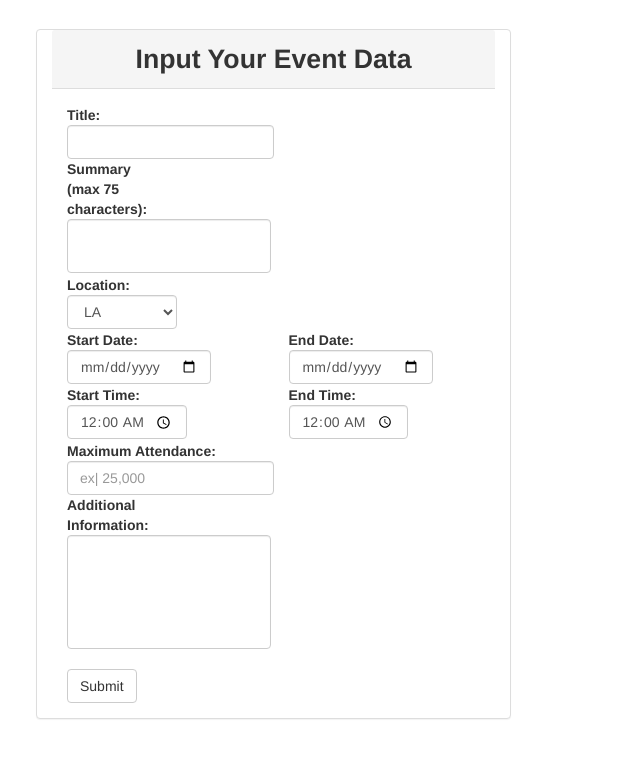
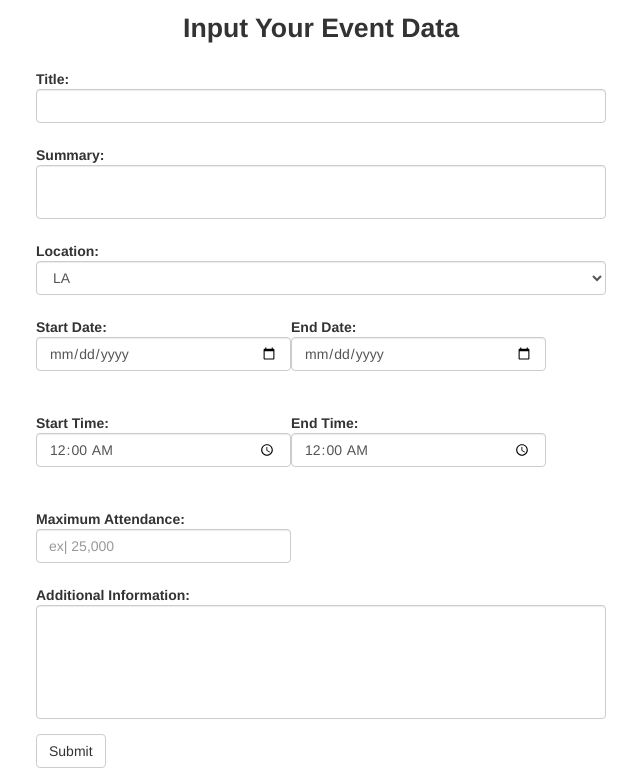
Before and after one commit to rjc59/SocialCal, a Python web app: template templates/addEventPage.html in a window 1280 px wide. Shown: the part 51-819 px from the top of the page, without its empty margins (34-674 px from the left). Before the commit the page ends 770 px from the top, so only its background shows below. Run offline with Jinja, Linux system fonts and the light colour scheme; the template is opened without the code that fills it, so the values that code supplies are empty; some libraries are stand-ins or nearby versions.

Commit message:
More bootstrap fun
Almost have a presentable web page for presentation 2.

```diff
--- a/static/style.css
+++ b/static/style.css
@@ -12,7 +12,6 @@ un{
 nc{
   font-family: "Helvetica Neue",Helvetica,Arial,sans-serif;
   font-size: 14pt;
-  font-weight: bold;
 }
 textarea{
 	resize: none;
--- a/templates/addEventPage.html
+++ b/templates/addEventPage.html
@@ -3,28 +3,28 @@
 <script>
 
 </script>
-<br><br><br><br>
+<br><br><br>
 <div class = "container">
-	<div class="panel panel-default col-xs-5">
-
-		<div class = "panel-heading">
-			<div class="panel-title text-center"><he5>Input Your Event Data</he5></div>
-		</div>
-
-		<div class="panel-body">
-			<form role = "form" method="post" class="form-inline" action="/processform">
+	<form role = "form" method="post" class="form-horizontal col-md-6" action="/processform">
+		<div class="form-group text-center"><he5>Input Your Event Data</he5></div>
+		<div class="row">
 			<div class="form-group">
-					<label for: "summary" class="control-label">Title: </label><br>
+				<label for: "summary" class="control-label col-lg-1">Title: </label>
+				<div class="col-lg-12">
 					<input type="text" class="form-control" name="title" maxlength=25 required>
 				</div>
+			</div>
+		</div>
 		<div class="row">
-					<div class="form-group col-xs-3">
-						<label for: "summary" class="control-label">Summary (max 75 characters):</label><br>
+			<div class="form-group">
+				<label for: "summary" class="control-label col-lg-1">Summary:</label>
+				<div class="col-lg-12">
 					<textarea type="text" name="summary" class="form-control" rows="2" maxlength="75"></textarea>
 				</div>
 			</div>
+		</div>
 		<div class="form-group">
-					<label for: "location" class="control-label">Location: </label> <br>
+			<label for: "location" class="control-label">Location: </label>
 			<select class="form-control" name="location">
 				<option>LA</option>
 				<option>NY</option>
@@ -32,42 +32,42 @@
 			</select>
 		</div>
 		<div class="row">
-					<div class="form-group col-xs-3">
-						<label for: "startDate" class="control-label">Start Date: </label> <br>
+			<div class="form-group col-md-6">
+				<label for: "startDate" class="control-label">Start Date: </label>
 				<input class="form-control" type="date" name="startdate" placeholder="Start Date" required><br>
 			</div>
-					<div class="form-group col-xs-3 col-xs-offset-3">
-						<label for: "endDate" class="control-label">End Date: </label> <br>
+			<div class="form-group col-md-6">
+				<label for: "endDate" class="control-label">End Date: </label>
 				<input class="form-control" type="date" name="enddate" placeholder="End Date" required><br>
 			</div>
 		</div>
 		<div class="row">
-					<div class="form-group col-xs-3">
-						<label for: "startTime" class="control-label">Start Time: </label> <br>
+			<div class="form-group col-md-6">
+				<label for: "startTime" class="control-label">Start Time: </label>
 				<input class="form-control" type="time" value="00:00" name="starttime" placeholder="Start Time" required><br>
 			</div>
-					<div class="form-group col-xs-3 col-xs-offset-3">
-						<label for: "endTime" class="control-label">End Time: </label><br>
+			<t>
+			<div class="form-group col-md-6">
+				<label for: "endTime" class="control-label ">End Time: </label>
 				<input class="form-control" type="time" value="00:00" name="endtime" placeholder="End Time" required><br>
 			</div>
 		</div>
 		<div class="row">
-					<div class="form-group col-xs-5">
-						<label for: "attendance" class="control-label">Maximum Attendance: </label><br>
-						<input class="form-control" type="number" class="form-control" name="attendance" placeholder="ex| 25,000">
+			<div class="form-group col-md-6">
+				<label for: "attendance" class="control-label">Maximum Attendance: </label>
+				<input class="form-control" type="number" class="form-control" name="attendance" placeholder="ex| 25,000" required>
+			</div>
+		</div>
+		<div class="row-horizontal">
+			<div class="form-group">
+				<label for: "information" class="control-label">Additional Information: </label>
+				<textarea class="form-control" name="information" type="text" class="form-control" rows="5"></textarea>
 			</div>
 		</div>
 		<div class="row">
-					<div class="form-group col-xs-3">
-						<label for: "information" class="control-label">Additional Information: </label><br>
-						<textarea class="form-control" name="information" type="text" class="form-control" rows="5"></textarea>
-					</div>
-				</div>
-				<br>
-				<button type="submit" class="btn btn-default">Submit</button><br>
+			<button type="submit" class="btn btn-default">Submit</button>
 		</div>
 	</form>
 </div>
-</div>
 
 {% endblock %}
--- a/templates/table.html
+++ b/templates/table.html
@@ -20,8 +20,8 @@
 					<th>Title</th>
 					<th>Summary</th>
 					<th>Start date</th>
+					<th>Start time</th>
 					<th>End date</th>
-					<th>Start time</th>
 					<th>End time</th>
 					<th>Location</th>
 				</tr>
@@ -32,8 +32,8 @@
 					<th>Title</th>
 					<th>Summary</th>
 					<th>Start date</th>
+					<th>Start time</th>
 					<th>End date</th>
-					<th>Start time</th>
 					<th>End time</th>
 					<th>Location</th>
 				</tr>
@@ -46,8 +46,8 @@
 						<th><a href = "/event?id={{event_info.title}}{{event_info.start_date}}{{event_info.start_time}}">{{event_info.title}}</a></th>
 						<th>{{event_info.summary}}</th>
 						<th>{{event_info.start_date}}</th>
+						<th>{{event_info.start_time}}</th>
 						<th>{{event_info.end_date}}</th>
-						<th>{{event_info.start_time}}</th>
 						<th>{{event_info.end_time}}</th>
 						<th>{{event_info.location}}</th>
 					</tr>
```
Also changed, not shown: templates/event.html (+7 -6 lines), templates/frontPage.html (+48 -10 lines). Lines whose indentation alone changed are shown as unchanged.
